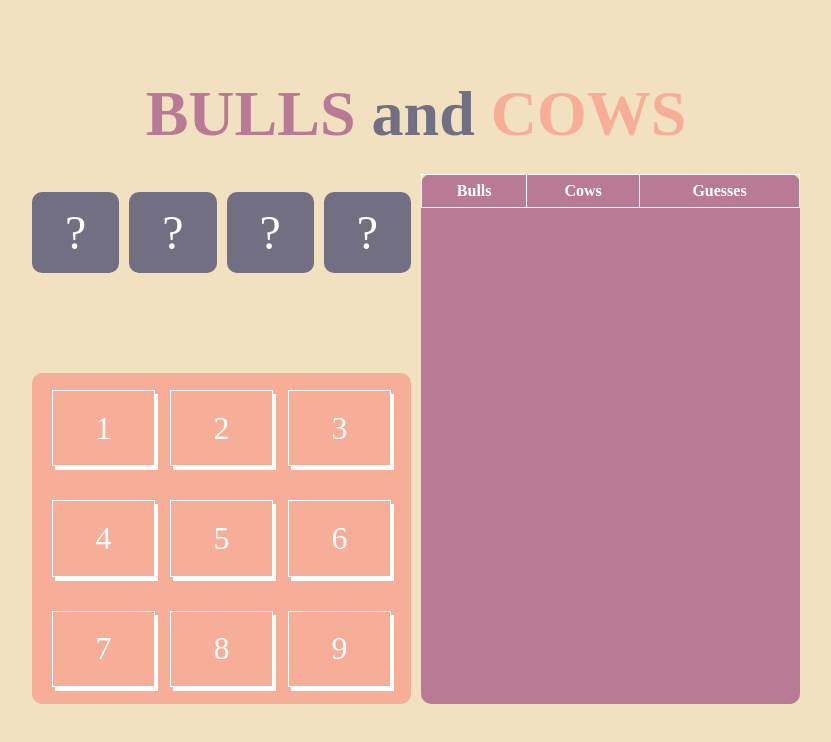
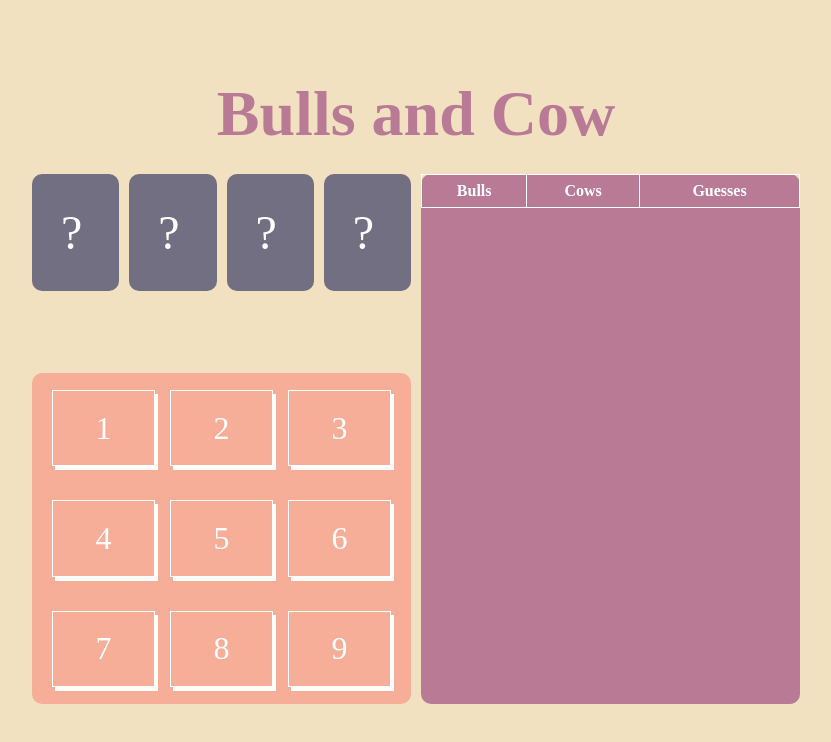
Before and after one commit to LoboRich/bulls-and-cow, a React (Create React App) app: page / in a window 1280 px wide. Shown: the top 742 px of the page, without its empty margins (224-1055 px from the left). Built offline with nearby package versions, Linux system fonts and the light colour scheme; a web font is replaced by a local one.

Commit message:
Updates UI

```diff
--- a/src/App.css
+++ b/src/App.css
@@ -56,6 +56,7 @@ h1 {
 
 .title {
   grid-area: title;
+  color: #B97A95;
 }
 
 .randomNumber {
@@ -90,19 +91,33 @@ h1 {
   border-radius: 10px;
 }
 
-.hiddenDigit {
+.showDigit {
   background-color: #716F81;
+  color: white;
   display: flex;
   align-items: center;
   justify-content: center;
   border-radius: 10px;
-  height: 70%;
+  height: 100%;
+  font-size: 3rem;
+  font-weight: 500;
+}
+
+.hiddenDigit {
+  background-color: #716F81;
+  color: #716F81;
+  display: flex;
+  align-items: center;
+  justify-content: center;
+  border-radius: 10px;
+  height: 100%;
 }
 
 .hiddenDigit::before {
   content: "\003F";
   font-size: 3rem;
   font-weight: 500;
+  color: white;
 }
 
 .key {
--- a/src/App.js
+++ b/src/App.js
@@ -1,4 +1,4 @@
-import React, {useState, useEffect} from 'react';
+import React, {useState} from 'react';
 import Board from './components/Board';
 import './App.css';
 import Form from './components/Form';
@@ -10,6 +10,8 @@ function App() {
   const [secretNum, setSecretNum] = useState([1, 2, 4, 3]);
   const [answers, setAnswers] = useState([]);
   const [guesses, setGuess] = useState([]);
+  const [status, setStatus] = useState(false);
+  const [title, setTitle] = useState('Bulls and Cow')
 
   const keyPress = (number) => {
     if (guesses.includes(number)) return;
@@ -17,52 +19,49 @@ function App() {
     if(guesses.length <= 4) setGuess([...guesses, number]);
 
     if (guesses.length === 3) {
+      const result = checkCombination(secretNum, [...guesses, number]);
+      if (answers.length === 0) setAnswers([result])
+      else setAnswers(answers => [...answers, result])
 
-      const result = checkCombination(secretNum, [...guesses, number]);
-      if (answers.length === 0) {
-        setAnswers([result])
-      } else {
-        setAnswers(answers => [...answers, result])
+      if(result.bull === 4){
+        setStatus(true);
+        setTitle('Bulls Eye!');
       }
       setGuess([]);
+
+    }
+  }
+
+  const checkCombination = (secret, guess) => {
+    let countBulls = 0
+    let countCows = 0
+
+    for (let i = 0; i < secret.length; i++) {
+      if (guess.includes(secret[i]) && secret[i] === guess[i]) {
+        countBulls++
+      } else if (guess.includes(secret[i])) {
+        countCows++
+      }
+    }
+
+    return {
+      guess: guess,
+      cow: countCows,
+      bull: countBulls
     }
   }
 
   return (
     <div className="App">
       <div className="container">
-        <h1 className='title'>
-          <span style={{color: "#B97A95"}}>BULLS </span>
-          <span style={{color: "#716F81"}}>and </span>
-          <span style={{color: "#F6AE99"}}>COWS</span>
-          </h1>
+        <h1 className='title'>{title}</h1>
         <Guesses guesses={guesses}/>
         <Board answers={answers}/>
         <Form keyPress={keyPress}/>
-        <SecretNum secret={secretNum}/>
+        <SecretNum secret={secretNum} status={status}/>
       </div>
     </div>
   );
 }
 
 export default App;
-
-const checkCombination = (secret, guess) => {
-
-  let ctrBull = 0
-  let ctrCow = 0
-
-  for (let i = 0; i < secret.length; i++) {
-    if (guess.includes(secret[i]) && secret[i] === guess[i]) {
-      ctrBull++
-    } else if (guess.includes(secret[i])) {
-      ctrCow++
-    }
-  }
-
-  return {
-    guess: guess,
-    cow: ctrCow,
-    bull: ctrBull
-  }
-}
--- a/src/components/Board.js
+++ b/src/components/Board.js
@@ -1,6 +1,4 @@
-import React, { Component } from 'react';
-
-
+import React from 'react';
 
 const Board = ({answers}) => {
 
--- a/src/components/Guesses.js
+++ b/src/components/Guesses.js
@@ -1,4 +1,4 @@
-import React, { Component, useState } from 'react';
+import React from 'react';
 function Guesses({guesses}){
 
   return (
--- a/src/components/SecretNum.js
+++ b/src/components/SecretNum.js
@@ -1,13 +1,11 @@
 import React from 'react';
 
-const SecretNum = () => {
-
+const SecretNum = ({secret, status}) => {
   return (
     <div className="randomNumber">
-        <div className="hiddenDigit"></div>
-        <div className="hiddenDigit"></div>
-        <div className="hiddenDigit"></div>
-        <div className="hiddenDigit"></div>
+        {secret.map((g, i) => {
+          return <div className={status ? 'showDigit' : 'hiddenDigit'}>{g}</div>
+        })}
     </div>
   );
 }
```
